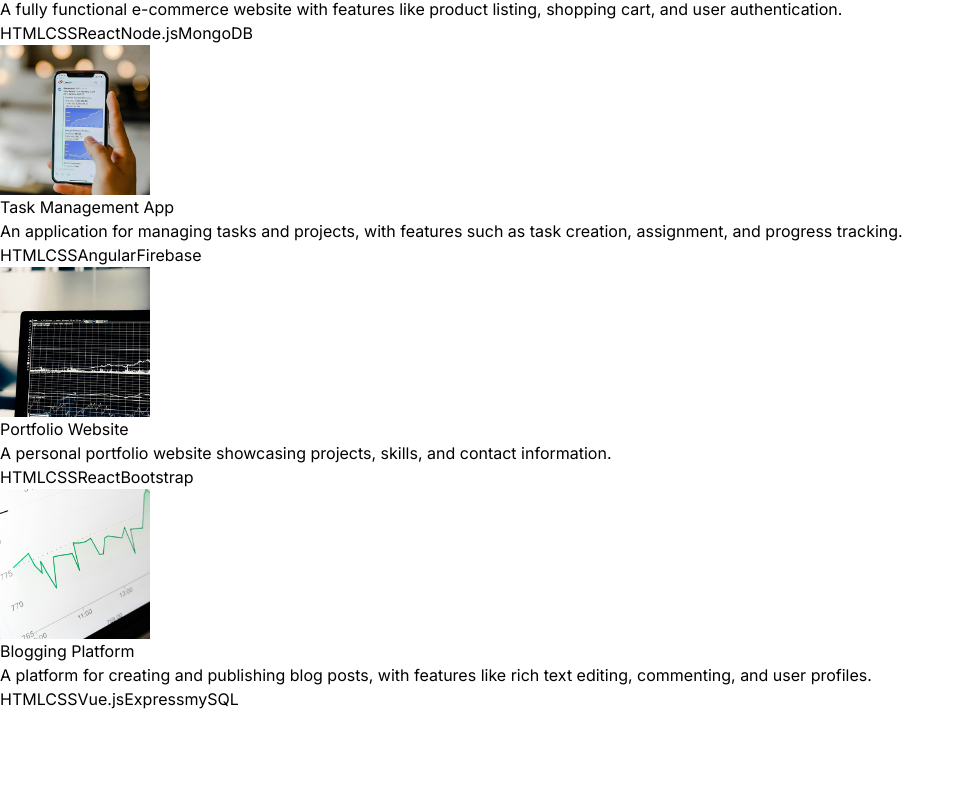
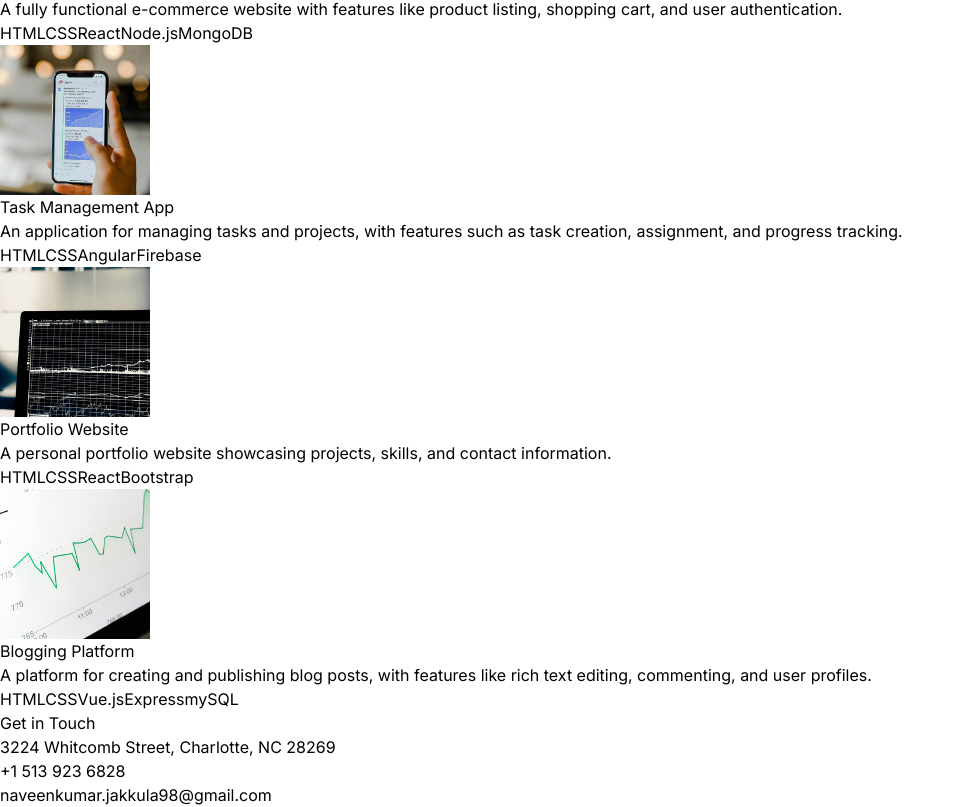
Before and after one commit to naveen6828/Personal-Portfolio, a React (Vite) app: page / in a window 1280 px wide. Shown: the part 2615-3422 px from the top of the page, without its empty margins (0-960 px from the left). Before the commit the page ends 3326 px from the top, so only its background shows below. Built offline with nearby package versions, Linux system fonts and the light colour scheme.

Commit message:
Implemented Contact section

```diff
--- a/src/App.jsx
+++ b/src/App.jsx
@@ -1,6 +1,7 @@
 // import React from 'react'
 
 import About from "./components/About"
+import Contact from "./components/Contact"
 import Experience from "./components/Experience"
 import Hero from "./components/Hero"
 import Navbar from "./components/navbar"
@@ -22,6 +23,7 @@
         <Technologies/>
         <Experience/>
         <Projects/>
+        <Contact/>
       </div>
     </div>
   )
--- /dev/null
+++ b/src/components/Contact.jsx
@@ -0,0 +1,18 @@
+// import React from 'react'
+
+import { CONTACT } from "../constants"
+
+const Contact = () => {
+  return (
+    <div className="border-b border-neutral-900 pb-20">
+        <h2 className="my-10 text-center text-4xl">Get in Touch</h2>
+        <div className="text-center tracking-tighter">
+            <p className="my-4">{CONTACT.address}</p>
+            <p className="my-4">{CONTACT.phoneNo}</p>
+            <a href="#" className="border-b">{CONTACT.email}</a>
+        </div>
+    </div>
+  )
+}
+
+export default Contact
--- a/src/components/Projects.jsx
+++ b/src/components/Projects.jsx
@@ -26,8 +26,6 @@
                         </span>
                     ))}
                 </div>
-
-
             </div>
         ))}</div>
     </div>
--- a/src/constants/index.js
+++ b/src/constants/index.js
@@ -70,7 +70,7 @@
 ];
 
 export const CONTACT = {
-  address: "767 Fifth Avenue, New York, NY 10153 ",
-  phoneNo: "+12 4555 666 00 ",
-  email: "me@example.com",
+  address: "3224 Whitcomb Street, Charlotte, NC 28269 ",
+  phoneNo: "+1 513 923 6828 ",
+  email: "naveenkumar.jakkula98@gmail.com",
 };
```
